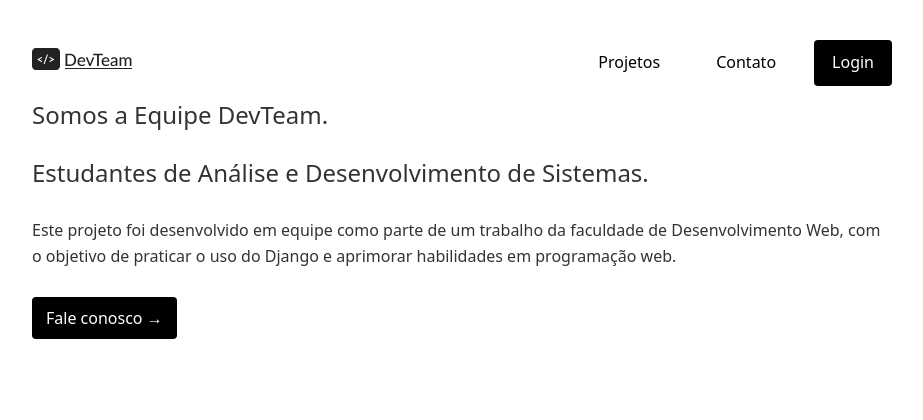
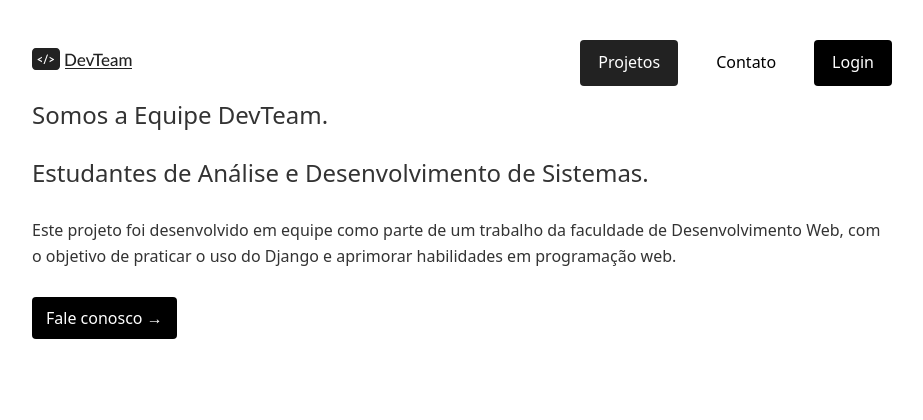
Before and after one commit to andersondv5/django-portfolio, a Django app: page /home/ in a window 1280 px wide, with the pointer over the restyled element. Shown: the top 420 px of the page, without its empty margins (178-1101 px from the left). Run offline with Django 5.2, Linux system fonts and the light colour scheme; data that the repository does not hold is empty.

Commit message:
atualizado

```diff
--- a/core/static/css/style.css
+++ b/core/static/css/style.css
@@ -84,10 +84,10 @@ body {
   transition: .2s;
 }
 
-/* .menu a:hover {
+.menu a:hover {
   background: #222;
   color: #fff;
-} */
+}
 
 * {
   box-sizing: border-box;
@@ -119,9 +119,6 @@ h3 {
   border-radius: 4px;
 }
 
-/* .contato-btn:hover {
-  background: #222;
-} */
 
 .projetos {
   padding-top: 74px;
@@ -145,16 +142,10 @@ button {
   border-radius: 6px;
   cursor: pointer;
   transition: background 0.3s ease;
-  /* Adicionei transição para melhorar a interação */
 }
 
-/* button:hover {
-  background: #555;
-} */
 
 form {
-  /* display: flex;
-  flex-direction: column; */
   gap: 20px;
   padding: 1.5rem;
   border-radius: 8px;
@@ -171,20 +162,17 @@ textarea {
   border-radius: 6px;
   border: 1px solid #ccc;
   transition: border-color 0.3s ease;
-  /* Efeito suave ao focar */
 }
 
 input:focus,
 textarea:focus {
   outline: none;
   border-color: #007BFF;
-  /* Alterei a cor da borda ao focar */
 }
 
 input[type="submit"],
 button {
   width: 100%;
-  /* Garantindo que o botão ocupe a largura total */
 }
 
 footer {
@@ -295,7 +283,7 @@ footer {
   margin-top: 20px;
 }
 
-/* Estilos para dispositivos menores */
+/* Responsividade */
 @media (max-width: 600px) {
   .container {
     padding: 0 10px;
```
Also changed, not shown: core/urls.py (line endings or trailing spaces).
